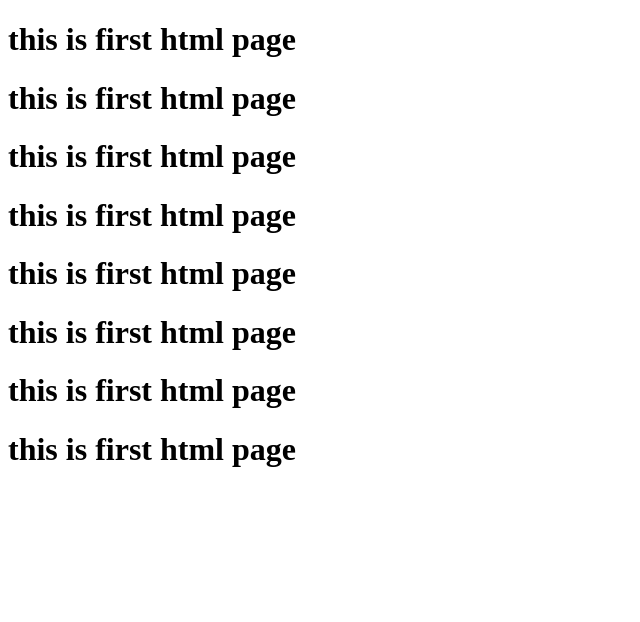
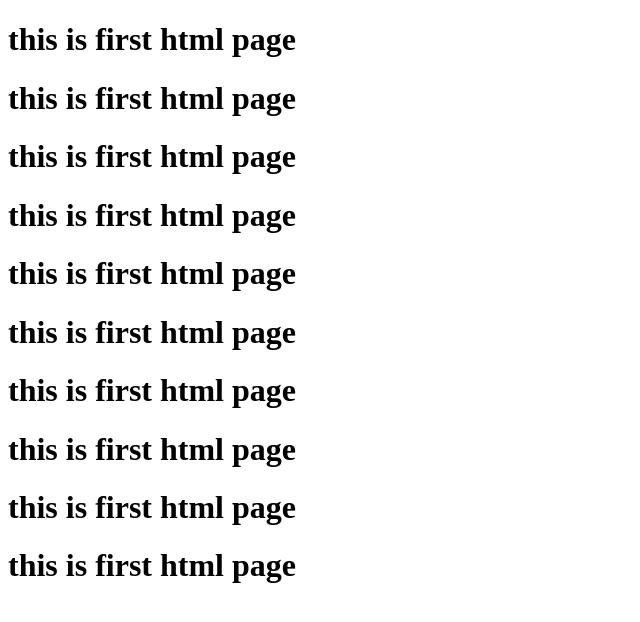
Before and after one commit to hevinpatel99/learnjs, a plain HTML site: page Day 1/new.html in a window 1280 px wide. Shown: the whole page, without its empty margins (0-640 px from the left). Drawn offline with Linux system fonts and the light colour scheme.

Commit message:
first commit

```diff
--- a/Day 1/new.html
+++ b/Day 1/new.html
@@ -15,6 +15,8 @@
     <h1> this is first html page</h1>
     <h1> this is first html page</h1>
     <h1> this is first html page</h1>
+    <h1> this is first html page</h1>
+    <h1> this is first html page</h1>
 </body>
 
 </html>
```
